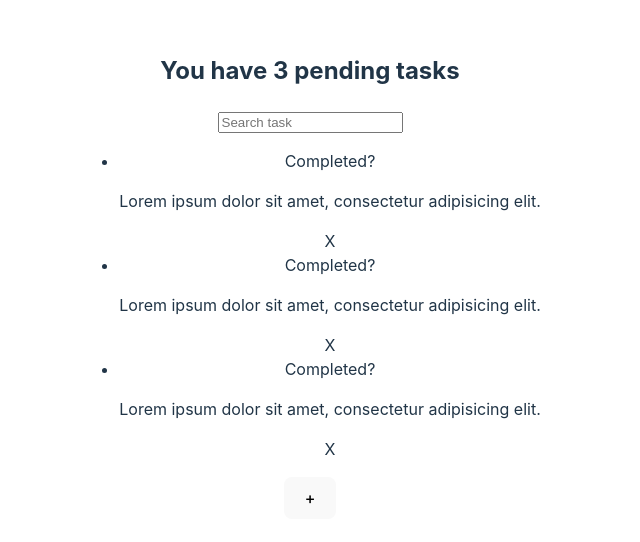
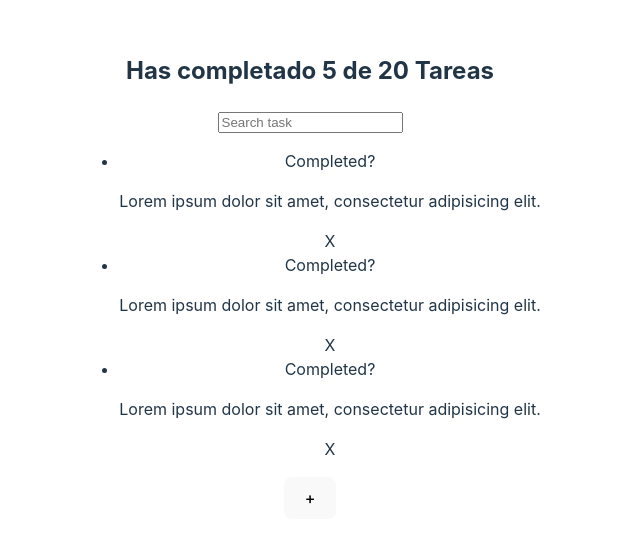
Before and after one commit to DavidZerox8/react-course-todo-myapp, a React (Vite) app: page / in a window 1280 px wide. Shown: the part 124-666 px from the top of the page, without its empty margins (330-970 px from the left). Built offline with nearby package versions, Linux system fonts and the light colour scheme.

Commit message:
Added properties examples to the project [Task #5]

```diff
--- a/src/App.jsx
+++ b/src/App.jsx
@@ -9,11 +9,11 @@ function App() {
 
   return (
     <>
-      <TodoCounter />
+      <TodoCounter completedTodos={5} totalTodos={20} /> {/* Pass the props to the component */}
       <TodoSearch />
 
       <TodoList>
-        <TodoItem />
+        <TodoItem /> {/* Add the component as a props.children of the TodoList component */}
         <TodoItem />
         <TodoItem />
       </TodoList>
--- a/src/components/todo/TodoCounter.jsx
+++ b/src/components/todo/TodoCounter.jsx
@@ -1,5 +1,7 @@
-function TodoCounter() {
-    return <h2>You have 3 pending tasks</h2>
+/* eslint-disable react/prop-types */
+function TodoCounter({ totalTodos, completedTodos })
+{
+    return <h2>Has completado { completedTodos } de {totalTodos} Tareas</h2>
 }
 
 export { TodoCounter }; // Export the component but not as default export
--- a/src/components/todo/TodoList.jsx
+++ b/src/components/todo/TodoList.jsx
@@ -1,8 +1,9 @@
 /* eslint-disable react/prop-types */
-function TodoList(props) {
+function TodoList({ children })
+{
     return(
         <ul>
-            {props.children}
+            {children}
         </ul>
     );
 }
--- a/src/components/todo/TodoSearch.jsx
+++ b/src/components/todo/TodoSearch.jsx
@@ -1,4 +1,5 @@
-function TodoSearch() {
+function TodoSearch()
+{
     return(
         <input placeholder="Search task" />
     );
```
